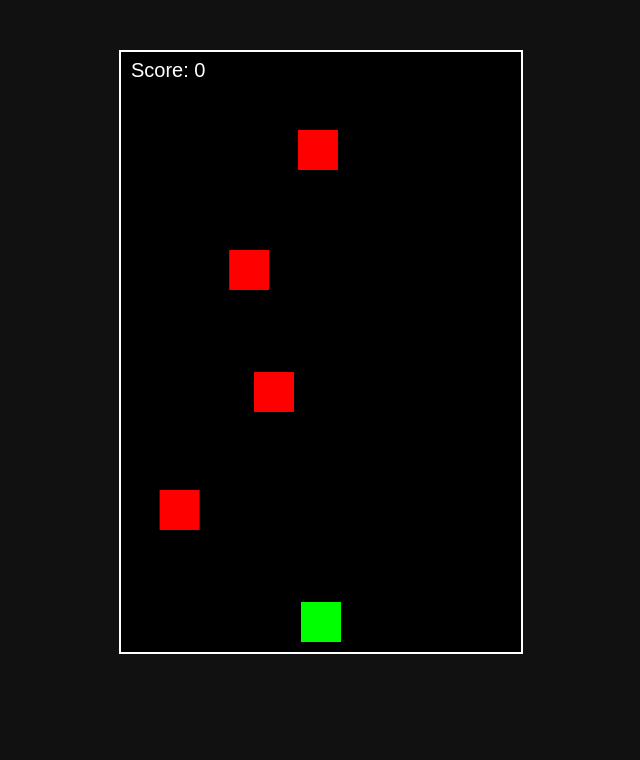
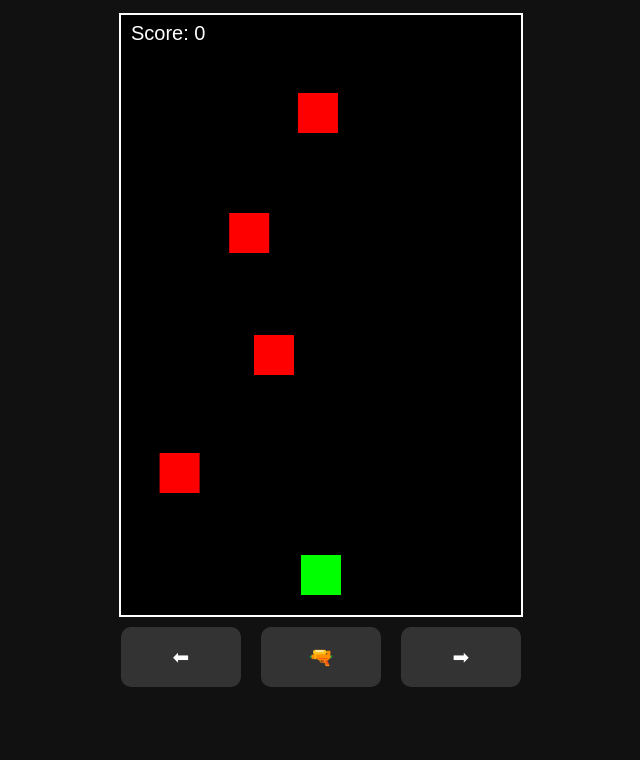
Before and after one commit to zakizuhairazzam-source/Zaki, a plain HTML site: page zaki.html in a window 1280 px wide. Shown: the part 56-816 px from the top of the page, without its empty margins (319-959 px from the left). Drawn offline with Linux system fonts and the light colour scheme.

Commit message:
Refactor game HTML and improve player controls

```diff
--- a/zaki.html
+++ b/zaki.html
@@ -2,26 +2,59 @@
 <html lang="id">
 <head>
 <meta charset="UTF-8">
-  <title>Game Tembak Sederhana</title>
+<title>Game Tembak HP</title>
 <style>
 body {
+  margin: 0;
   background: #111;
-      display: flex;
-      justify-content: center;
-      align-items: center;
-      height: 100vh;
   color: white;
   font-family: Arial, sans-serif;
+  display: flex;
+  flex-direction: column;
+  align-items: center;
 }
+
 canvas {
   background: black;
   border: 2px solid white;
+  margin-top: 10px;
+}
+
+/* Tombol HP */
+.controls {
+  display: flex;
+  justify-content: space-between;
+  width: 400px;
+  margin-top: 10px;
+}
+
+button {
+  width: 120px;
+  height: 60px;
+  font-size: 20px;
+  border: none;
+  border-radius: 10px;
+  background: #333;
+  color: white;
+}
+
+button:active {
+  background: orange;
 }
 </style>
 </head>
+
 <body>
 
+<h3>🎮 Game Tembak HP</h3>
+
 <canvas id="gameCanvas" width="400" height="600"></canvas>
+
+<div class="controls">
+  <button id="left">⬅</button>
+  <button id="shoot">🔫</button>
+  <button id="right">➡</button>
+</div>
 
 <script>
 const canvas = document.getElementById("gameCanvas");
@@ -32,16 +65,14 @@ let score = 0;
 // Player
 const player = {
   x: 180,
-  y: 550,
+  y: 540,
   width: 40,
   height: 40,
-  speed: 5
+  speed: 6
 };
 
-// Bullet
+// Bullet & Enemy
 let bullets = [];
-
-// Enemy
 let enemies = [];
 
 function drawPlayer() {
@@ -96,7 +127,6 @@ function update() {
   drawEnemies();
   drawScore();
 
-  // Collision bullet vs enemy
   bullets.forEach((b, bi) => {
     enemies.forEach((e, ei) => {
       if (collision(b, e)) {
@@ -110,21 +140,36 @@ function update() {
   requestAnimationFrame(update);
 }
 
-// Controls
+// 🔘 Fungsi Tombol HP
+document.getElementById("left").ontouchstart = () => {
+  if (player.x > 0) player.x -= player.speed;
+};
+
+document.getElementById("right").ontouchstart = () => {
+  if (player.x < 360) player.x += player.speed;
+};
+
+document.getElementById("shoot").ontouchstart = () => {
+  bullets.push({
+    x: player.x + 18,
+    y: player.y,
+    width: 4,
+    height: 10,
+    speed: 8
+  });
+};
+
+// Keyboard (opsional, kalau dibuka di PC)
 document.addEventListener("keydown", e => {
-  if (e.key === "ArrowLeft" && player.x > 0) {
-    player.x -= player.speed;
-  }
-  if (e.key === "ArrowRight" && player.x < 360) {
-    player.x += player.speed;
-  }
+  if (e.key === "ArrowLeft") player.x -= player.speed;
+  if (e.key === "ArrowRight") player.x += player.speed;
   if (e.key === " ") {
     bullets.push({
       x: player.x + 18,
       y: player.y,
       width: 4,
       height: 10,
-      speed: 7
+      speed: 8
     });
   }
 });
```
Lines whose indentation alone changed are shown as unchanged.
